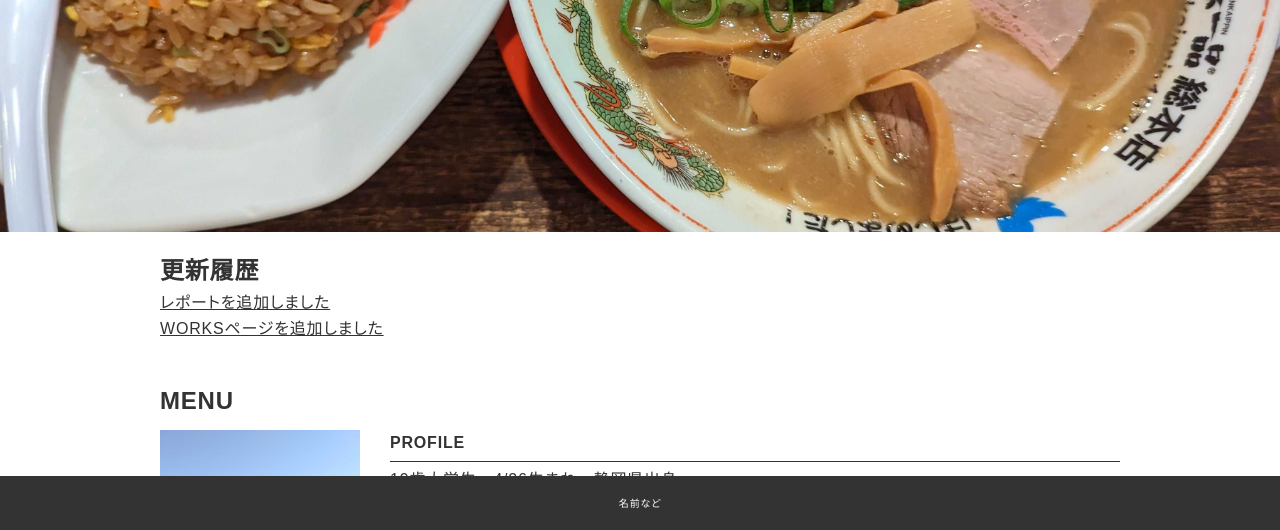
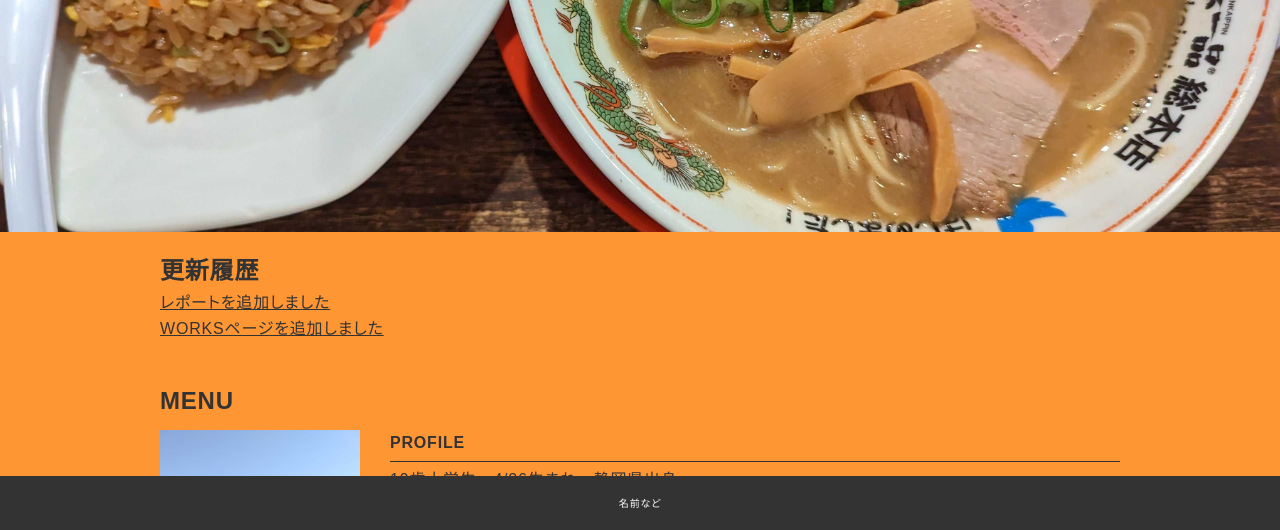
Before and after one commit to KUAD-XtechDesign/website2023-at202375, a plain HTML site: page index.html in a window 1280 px wide. Shown: the part 268-798 px from the top of the page. Drawn offline with nearby package versions, Linux system fonts and the light colour scheme; files whose address does not match are found by name.

Commit message:
提出２

```diff
--- a/css/style.css
+++ b/css/style.css
@@ -11,7 +11,7 @@
 html,
 body {
   font-feature-settings: "palt";
-  background-color: #ffffff;
+  background-color: #ff9634;
   position: relative;
 }
 
```
